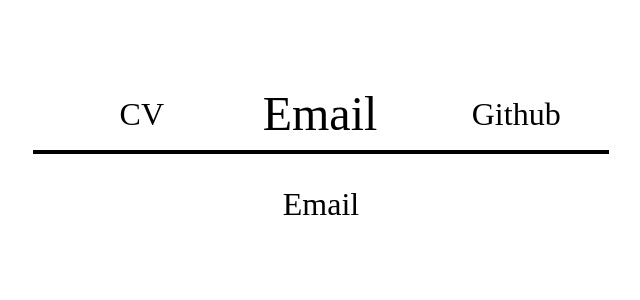
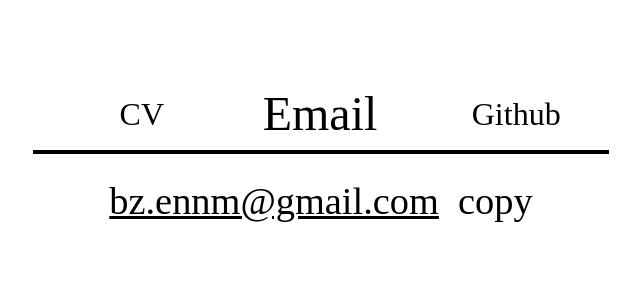
Before and after one commit to sistemd/business, a React (Create React App) app: page / in a window 1280 px wide. Both pictures are taken after a click on the element "Email". Shown: the top 300 px of the page, without its empty margins (319-959 px from the left). Built offline with nearby package versions, Linux system fonts and the light colour scheme; the HTML template or start-up script is replaced by a standard one.

Commit message:
Added the email page

```diff
--- a/src/App.tsx
+++ b/src/App.tsx
@@ -1,7 +1,7 @@
 import React, {useState} from 'react'
 import Menu, {ButtonName} from './Menu'
+import MainContent from './MainContent'
 import './css/App.css'
-import MainContent from './MainContent'
 
 export default function App() {
     const [selectedButton, setSelectedButton] = useState<ButtonName | undefined>()
--- a/src/Email.tsx
+++ b/src/Email.tsx
@@ -1,37 +1,48 @@
 import React, {RefObject, useRef, useState} from 'react'
-import Button from './Button'
-import {CSSTransition, SwitchTransition} from 'react-transition-group'
-
-const buttonAnimationTimeout = 200
+import './css/Email.css'
 
 export default function Email() {
-    return <p>Email</p>
+    const email = 'bz.ennm@gmail.com'
+    const emailInputRef = useRef(null)
+
+    return (
+        <div className='email'>
+            <input className='email-input' readOnly ref={emailInputRef} value={email}/>
+            <a href={`mailto:${email}`} className='email-link'>{email}</a>
+            <CopyButton inputRef={emailInputRef}/>
+        </div>
+    )
 }
 
 interface CopyEmailButtonProps {
-    email: string
-    emailInputRef: RefObject<HTMLInputElement>
+    inputRef: RefObject<HTMLInputElement>
 }
 
-function CopyEmailButton(props: CopyEmailButtonProps) {
-    const copyText = 'COPY'
-    const doneText = '\u2713'
-
-    const [emailCopied, setCopied] = useState(false)
-    const text = emailCopied ? doneText : copyText
+function CopyButton(props: CopyEmailButtonProps) {
+    const [floatingTexts, setFloatingTexts] = useState<any[]>([])
+    const [timeoutId, setTimeoutId] = useState<any | undefined>()
+    const keyCounter = useRef(0)
 
     function onButtonClick() {
-        if (props.emailInputRef.current === null)
+        if (timeoutId !== undefined)
+            clearTimeout(timeoutId)
+
+        if (props.inputRef.current === null)
             return
 
-        copyInputToClipboard(props.emailInputRef.current)
-        setCopied(true)
-        setTimeout(() => setCopied(false), 1000)
+        copyInputToClipboard(props.inputRef.current)
+        setFloatingTexts([...floatingTexts, <p className='copied-floating-text' key={keyCounter.current}>copied</p>])
+        keyCounter.current++
+        setTimeoutId(setTimeout(() => setFloatingTexts([]), 1000))
     }
 
     return (
-        <>
-        </>
+        <div className='copy-button-wrapper'>
+            {floatingTexts}
+            <a className='copy-button' onClick={onButtonClick}>
+                copy
+            </a>
+        </div>
     )
 }
 
--- /dev/null
+++ b/src/css/Email.css
@@ -0,0 +1,48 @@
+.email {
+    display: flex;
+    font-size: 1.2em;
+    margin-top: .65em;
+}
+
+.copy-button-wrapper {
+    position: relative;
+    overflow: visible;
+}
+
+.copy-button {
+    margin: 0 0 0 .5em;
+}
+
+.copy-button:hover {
+    cursor: pointer;
+}
+
+.copied-floating-text {
+    position: absolute;
+    animation: float-up 1s;
+    opacity: 0;
+    margin: 0;
+    z-index: -1;
+}
+
+@keyframes float-up {
+    from {
+        opacity: 0.8;
+        bottom: 0.1em;
+    }
+
+    to {
+        opacity: 0;
+        bottom: 1em;
+    }
+}
+
+a.email-link {
+    margin: 0;
+    color: black;
+}
+
+.email-input {
+    position: absolute;
+    transform: scale(0);
+}
```
